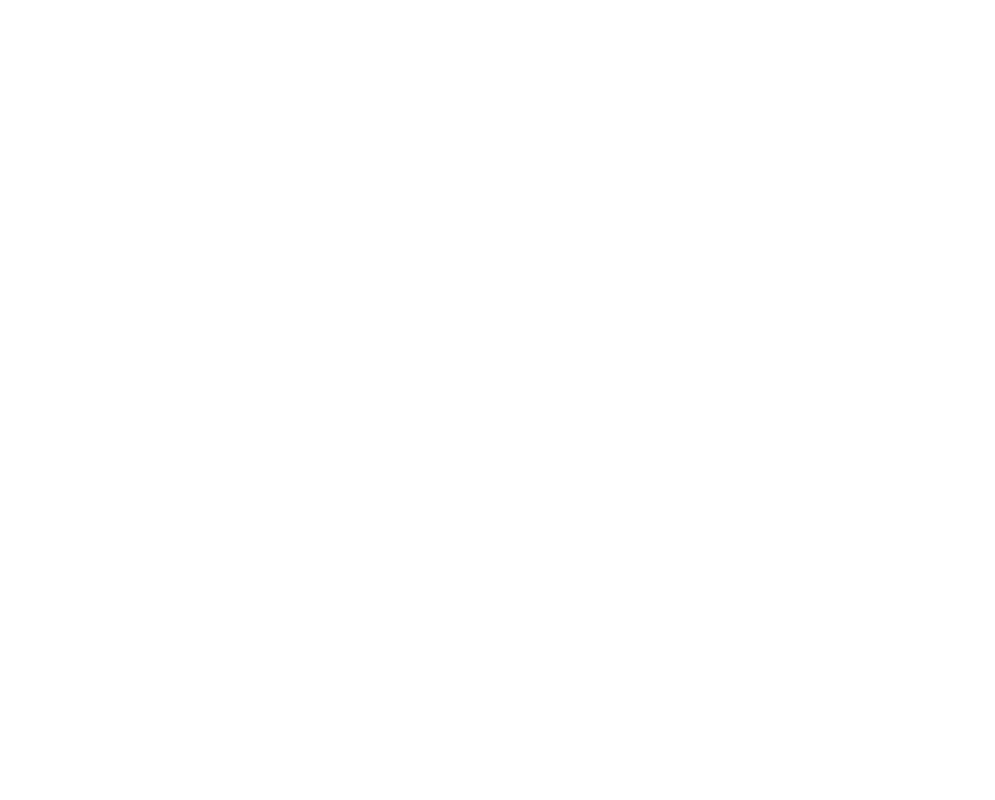
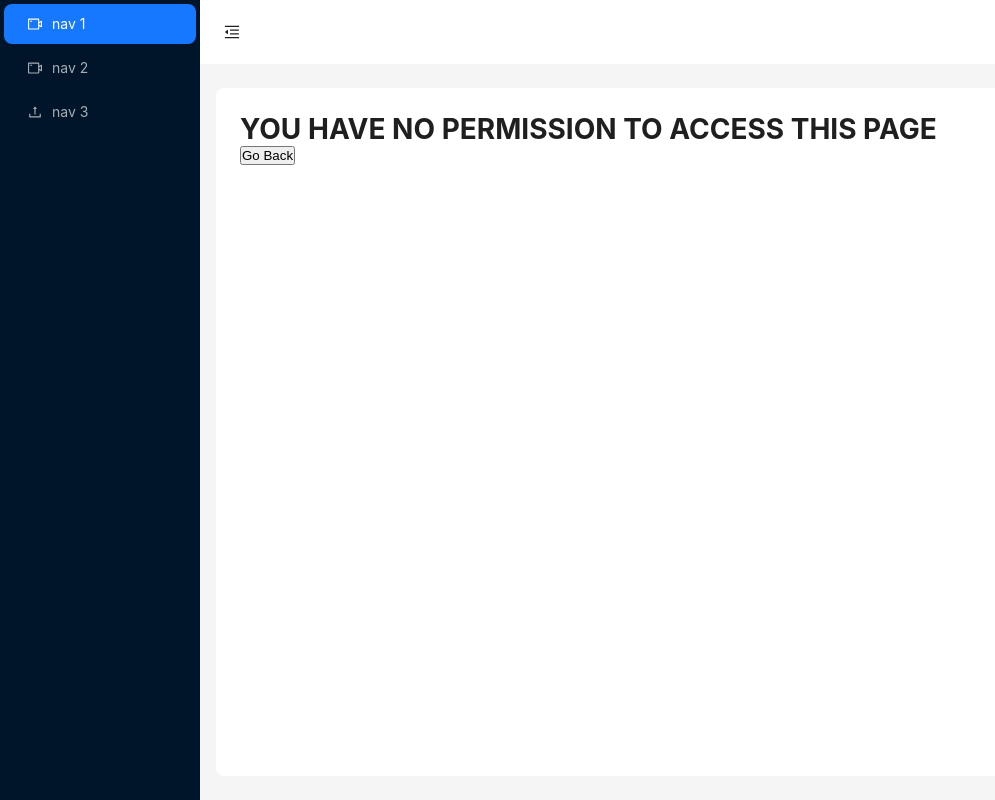
Before and after one commit to Convitngao888/COMP1640_FE, a React (Create React App) app: page /sidebar in a window 1280 px wide. Before the commit this address had no page. Shown: the whole page, without its empty margins (0-995 px from the left). Built offline with nearby package versions, Linux system fonts and the light colour scheme.

Commit message:
student page

```diff
--- a/src/App.js
+++ b/src/App.js
@@ -5,7 +5,7 @@
 import Adminpage from './Components/adminpage';
 import Studentpage from './Components/studentpage'
 import { BrowserRouter as Router, Route, Routes, } from 'react-router-dom';
-
+import SideBar from './Components/sideBar';
 function App() {
 
   return (
@@ -16,6 +16,7 @@
           <Route path="/homepage" element = {<Homepage />}/>
           <Route path="/adminpage" element = {<Adminpage />}/>
           <Route path="/studentpage" element = {<Studentpage />}/>
+          <Route path="/sidebar" element = {<SideBar/>}/>
       </Routes>
     </Router>
   );
--- a/src/Components/homepage.jsx
+++ b/src/Components/homepage.jsx
@@ -11,7 +11,7 @@
         navigate('/');
     }
     const handleAccessStudent = () => {
-        navigate('/studentpage');
+        navigate('/sidebar');
     }
     const handleAccessAdmin = () => {
         navigate('/adminpage');
--- /dev/null
+++ b/src/Components/sideBar.jsx
@@ -0,0 +1,88 @@
+import React, { useState } from 'react';
+import Studentpage from './studentpage';
+import {
+  MenuFoldOutlined,
+  MenuUnfoldOutlined,
+  UploadOutlined,
+
+  VideoCameraOutlined,
+} from '@ant-design/icons';
+import { Layout, Menu, Button, theme } from 'antd';
+
+const { Header, Sider, Content } = Layout;
+const SideBar = () => {
+  const [selectedMenuItem, setSelectedMenuItem] = useState('1');
+  const [collapsed, setCollapsed] = useState(false);
+  const menuComponents = {
+    '1': <Studentpage />,
+
+  };
+
+  const {
+    token: { colorBgContainer, borderRadiusLG },
+  } = theme.useToken();
+  return (
+    <Layout style={{minHeight: '100vh'}}>
+        <Sider trigger={null} collapsible collapsed={collapsed}>
+          <div className="demo-logo-vertical" />
+          <Menu
+            theme="dark"
+            mode="inline"
+            defaultSelectedKeys={['1']}
+            onClick={({ key }) => {
+              // Xử lý khi người dùng click vào menu item
+              setSelectedMenuItem(key);
+            }}
+            items={[
+              {
+                key: '1',
+                icon: <VideoCameraOutlined />,
+                label: 'nav 1',
+              },
+              {
+                key: '2',
+                icon: <VideoCameraOutlined />,
+                label: 'nav 2',
+              },
+              {
+                key: '3',
+                icon: <UploadOutlined />,
+                label: 'nav 3',
+              },
+            ]}
+          />
+        </Sider>
+        <Layout>
+          <Header
+            style={{
+              padding: 0,
+              background: colorBgContainer,
+            }}
+          >
+            <Button
+              type="text"
+              icon={collapsed ? <MenuUnfoldOutlined /> : <MenuFoldOutlined />}
+              onClick={() => setCollapsed(!collapsed)}
+              style={{
+                fontSize: '16px',
+                width: 64,
+                height: 64,
+              }}
+            />
+          </Header>
+          <Content
+            style={{
+              margin: '24px 16px',
+              padding: 24,
+              minHeight: 280,
+              background: colorBgContainer,
+              borderRadius: borderRadiusLG,
+            }}
+          >
+             {menuComponents[selectedMenuItem]}
+          </Content>
+        </Layout>
+      </Layout>
+  );
+};
+export default SideBar;
--- a/src/Components/studentpage.jsx
+++ b/src/Components/studentpage.jsx
@@ -73,16 +73,17 @@
   };
 
   return (
+    <div>
+      {isAuthorized(1) ? (
+        <>
           <div style={{
             display: 'flex',
             flexDirection: 'column',
             alignItems: 'center',
-      justifyContent: 'center',
+
             minHeight: '100vh',
             padding: '20px'
           }}>
-      {isAuthorized(1) ? (
-        <>
             <h1>SUBMIT FORM</h1>
             <div style={{ width: '100%', maxWidth: '700px' }}>
               <Input
@@ -123,16 +124,15 @@
                 </Button>
               </div>
             </div>
+          </div>
         </>
       ) : (
-        <div style={{ textAlign: 'center' }}>
+        <div>
           <h1>YOU HAVE NO PERMISSION TO ACCESS THIS PAGE</h1>
           <GoBackButton />
         </div>
       )}
     </div>
-
-
   );
 };
 
```
Lines whose indentation alone changed are shown as unchanged.
